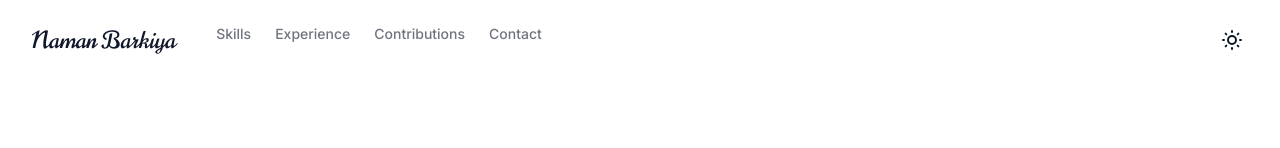
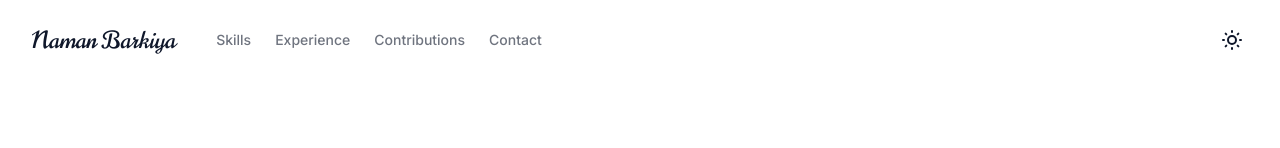
Before and after one commit to namanbarkiya/minimal-next-portfolio, a Next.js app: page / in a window 1280 px wide. Shown: the top 148 px of the page. Built offline with nearby package versions, Linux system fonts and the light colour scheme; no server answers.

Commit message:
nav center for website

```diff
--- a/components/common/main-nav.tsx
+++ b/components/common/main-nav.tsx
@@ -60,7 +60,7 @@ export function MainNav({ items, children }: MainNavProps) {
         </Link>
       </motion.div>
       {items?.length ? (
-        <nav className="hidden gap-6 md:flex">
+        <nav className="hidden gap-6 md:flex items-center">
           {items?.map((item, index) => (
             <motion.div
               key={index}
```
